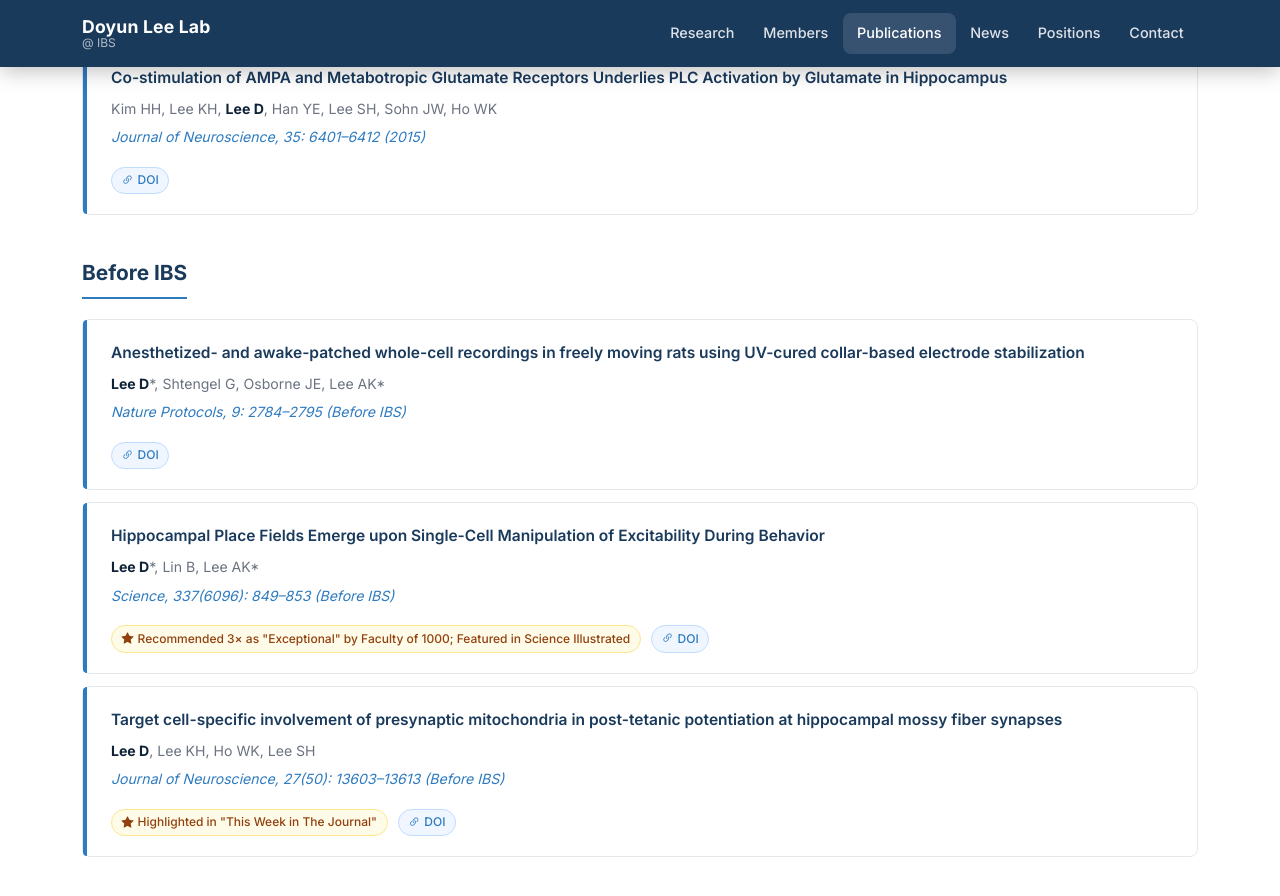
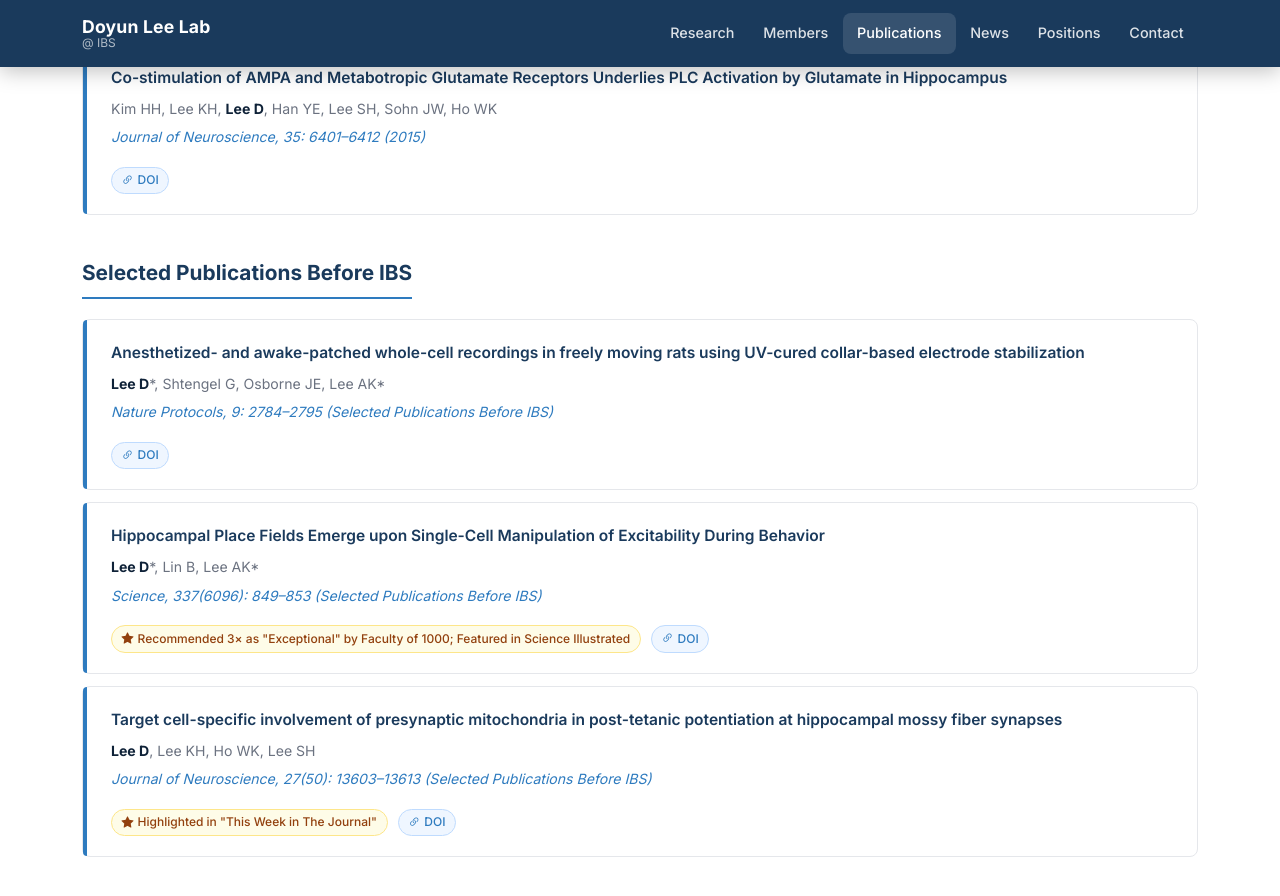
Before and after one commit to doyunleelab/doyunleelab.github.io, a Jekyll site: the page built from publications/index.html, in a window 1280 px wide and 900 px high, scrolled down 3337 px. Shown: the top 896 px of the window. Built offline with Jekyll 4.4.1, drawn with Linux system fonts in a browser that asks for light colours.

Commit message:
Rename "Before IBS" section to "Selected Publications Before IBS"
Co-Authored-By: Claude Sonnet 4.6 <noreply@anthropic.com>

```diff
--- a/_data/publications.yml
+++ b/_data/publications.yml
@@ -134,7 +134,7 @@
       doi: "10.1523/JNEUROSCI.4208-14.2015"
       pdf: ""
 
-- year: "Before IBS"
+- year: "Selected Publications Before IBS"
   entries:
     - title: "Anesthetized- and awake-patched whole-cell recordings in freely moving rats using UV-cured collar-based electrode stabilization"
       authors: "**Lee D**\\*, Shtengel G, Osborne JE, Lee AK\\*"
```
